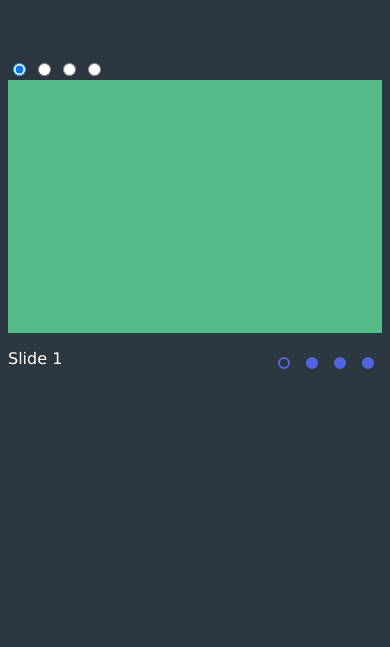
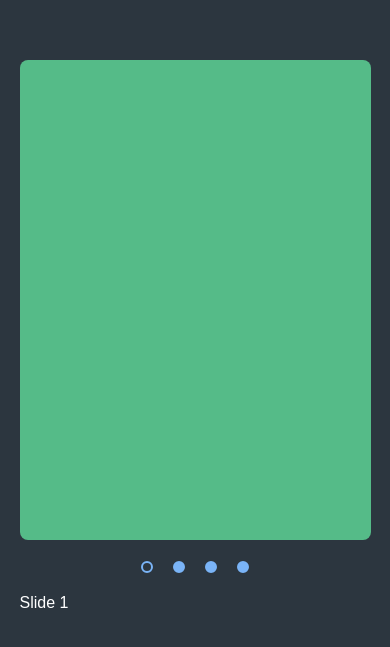
Before and after one commit to ds-rv/cssMemSlider, a plain HTML site: page cssMemSlider/index.html in a window 390 px wide. Shown: the part 109-756 px from the top of the page. Drawn offline with Linux system fonts and the light colour scheme.

Commit message:
feat: enlarge clickable area around the slider bullets + minor design changes (Sun, Oct 17, 2021 04:13:53 PM)

```diff
--- a/cssMemSlider/index.html
+++ b/cssMemSlider/index.html
@@ -29,11 +29,18 @@
           <div class="caption">Slide 3</div>
           <div class="caption">Slide 4</div>
         </div>
-        <div class="dots">
+        <!-- <div class="dots">
           <label class="dot" for="img1"></label>
           <label class="dot" for="img2"></label>
           <label class="dot" for="img3"></label>
           <label class="dot" for="img4"></label>
+        </div> -->
+
+        <div class="dots">
+          <label class="dot" for="img1"><div class="dot-inner"></div></label>
+          <label class="dot" for="img2"><div class="dot-inner"></div></label>
+          <label class="dot" for="img3"><div class="dot-inner"></div></label>
+          <label class="dot" for="img4"><div class="dot-inner"></div></label>
         </div>
       </div>
 
--- a/cssMemSlider/style.css
+++ b/cssMemSlider/style.css
@@ -1,10 +1,19 @@
 body {
   background-color: #2c363f;
+  margin: 0;
+  padding-top: 20vh;
 }
 
 .container {
-  max-width: 800px;
-  margin: 20vh auto;
+  max-width: 50rem;
+  margin: 0 auto;
+}
+
+@media (max-width: 1024px) {
+  .container {
+    max-width: 90%;
+    /* margin: 0 auto; */
+  }
 }
 
 .carousel {
@@ -14,7 +23,7 @@ body {
 }
 
 .carousel input[type=radio] {
-  /* display: none; */
+  display: none;
 }
 
 input[type=radio]:nth-child(2):checked ~ .slider .slide-track {
@@ -31,8 +40,9 @@ input[type=radio]:nth-child(4):checked ~ .slider .slide-track {
 
 .slider {
   width: 100%;
-  height: 30vh;
+  height: 30rem;
   overflow: hidden;
+  border-radius: 8px;
 }
 
 .slide-track {
@@ -55,17 +65,33 @@ input[type=radio]:nth-child(4):checked ~ .slider .slide-track {
   margin-top: 1rem;
 }
 
+@media (max-width: 1024px) {
+  .panel {
+    flex-direction: column-reverse;
+    align-items: center;
+  }
+}
+
 .captions {
   overflow: hidden;
   height: 1rem;
   color: #ffffff;
-  font-family: 'Verdana', sans-serif;
+  font-family: 'Arial', sans-serif;
+}
+
+@media (max-width: 1024px) {
+  .captions {
+    width: 100%;
+    margin-top: 1rem;
+  }
 }
 
 .captions .caption {
   transform: translateY(-5rem);
   transition: all ease-out 0.4s;
   opacity: 0;
+
+  height: 1rem;
 }
 
 input[type=radio]:first-child:checked ~ .panel .caption:first-child {
@@ -78,7 +104,8 @@ input[type=radio]:first-child:checked ~ .panel .caption:first-child ~ .caption {
 }
 
 input[type=radio]:nth-child(2):checked ~ .panel .caption:nth-child(2) {
-  transform: translateY(-1.2rem);
+  /* transform: translateY(-1.2rem); */
+  transform: translateY(-1rem);
   opacity: 1;
 }
 
@@ -87,7 +114,8 @@ input[type=radio]:nth-child(2):checked ~ .panel .caption:nth-child(2) ~ .caption
 }
 
 input[type=radio]:nth-child(3):checked ~ .panel .caption:nth-child(3) {
-  transform: translateY(-2.4rem);
+  /* transform: translateY(-2.4rem); */
+  transform: translateY(-2rem);
   opacity: 1;
 }
 
@@ -96,7 +124,8 @@ input[type=radio]:nth-child(3):checked ~ .panel .caption:nth-child(3) ~ .caption
 }
 
 input[type=radio]:nth-child(4):checked ~ .panel .caption:nth-child(4) {
-  transform: translateY(-3.6rem);
+  /* transform: translateY(-3.6rem); */
+  transform: translateY(-3rem);
   opacity: 1;
 }
 
@@ -104,19 +133,18 @@ input[type=radio]:nth-child(4):checked ~ .panel .caption:nth-child(4) ~ .caption
   transform: translateY(2rem);
 }
 
-.dots {
+/* .dots {
   display: flex;
 }
 
 .dots .dot {
   height: 0.5rem;
   width: 0.5rem;
-  border: 2px #5164E3 solid;
-  background-color: #5164E3;
+  border: 2px #7ab4f7 solid;
+  background-color: #7ab4f7;
   border-radius: 50%;
   margin: 0.5rem;
   cursor: pointer;
-  /* transform: translate(); */
   transition: all ease-out 0.4s;
 }
 
@@ -130,11 +158,48 @@ input[type=radio]:nth-child(4):checked ~ .panel .caption:nth-child(4) ~ .caption
 #img3:checked ~ .panel .dot[for=img3],
 #img4:checked ~ .panel .dot[for=img4] {
   background-color: transparent;
+} */
+
+
+.dots {
+  display: flex;
 }
 
-/* #img1:checked ~ .panel .dot[for=img1]:hover,
-#img2:checked ~ .panel .dot[for=img2]:hover,
-#img3:checked ~ .panel .dot[for=img3]:hover,
-#img4:checked ~ .panel .dot[for=img4]:hover {
+.dots .dot {
+  height: 1rem;
+  width: 1rem;
+  /* border: 2px #7ab4f7 solid;
+  background-color: #7ab4f7;
+  border-radius: 50%; */
+  padding: 0.2rem;
+  margin: 0 0.3rem;
+  cursor: pointer;
+  /* transform: translate(); */
+  /* transition: all ease-out 0.4s; */
+}
+
+.dots .dot .dot-inner {
+  height: 50%;
+  width: 50%;
+  border: 2px #7ab4f7 solid;
+  background-color: #7ab4f7;
+  border-radius: 50%;
+  margin: 14%;
+}
+
+.dots .dot:hover .dot-inner {
+  border-color: #ffffff;
   background-color: #ffffff;
-} */
+}
+
+.dots .dot:active .dot-inner {
+  border-color: #aaaaaa;
+  background-color: #aaaaaa;
+}
+
+#img1:checked ~ .panel .dot[for=img1] .dot-inner,
+#img2:checked ~ .panel .dot[for=img2] .dot-inner,
+#img3:checked ~ .panel .dot[for=img3] .dot-inner,
+#img4:checked ~ .panel .dot[for=img4] .dot-inner {
+  background-color: transparent;
+}
```
